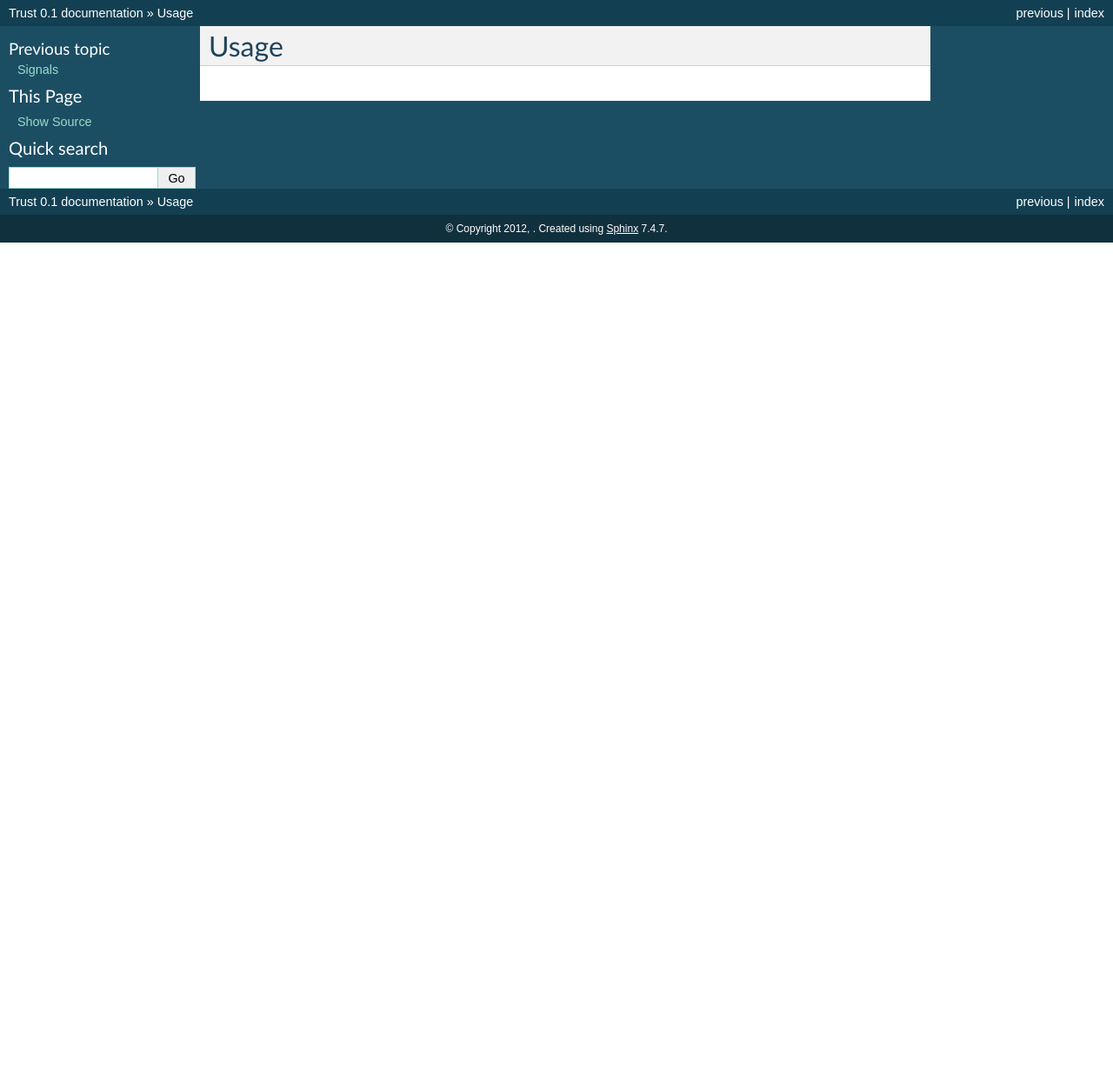
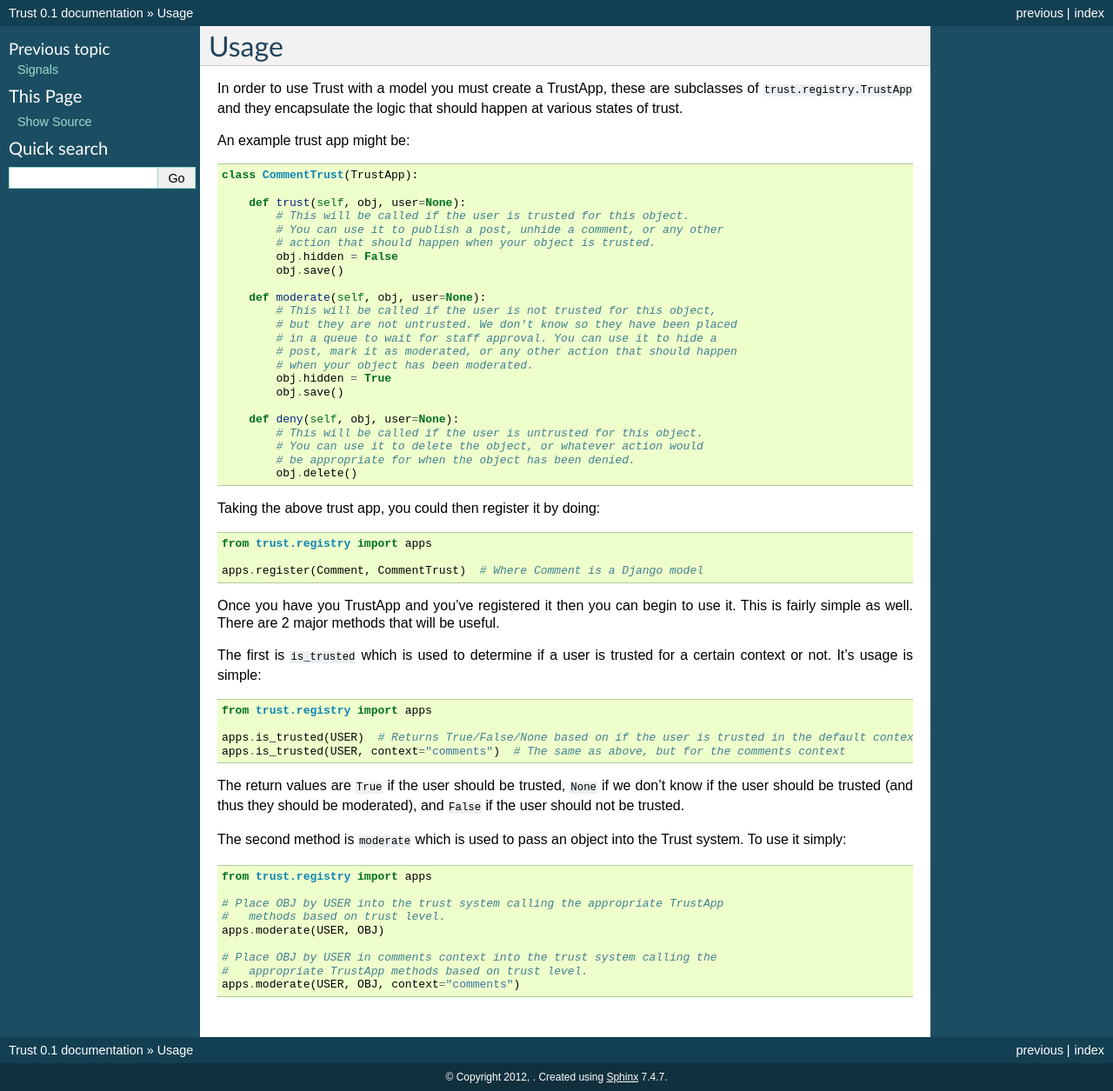
Before and after one commit to eldarion/django-trust, a Sphinx documentation site: the page built from docs/usage.rst, in a window 1280 px wide. Shown: the whole page at 87% size. Built offline with Sphinx 7.4.7, drawn with Linux system fonts in a browser that asks for light colours; the version number is read from the project's files by our own code; before the commit the page ends 900 px from its top, so only the background shows below that.

Commit message:
Add usage for the TrustApp and is_trusted/moderate methods

```diff
--- a/docs/usage.rst
+++ b/docs/usage.rst
@@ -2,3 +2,68 @@
 
 Usage
 =====
+
+In order to use Trust with a model you must create a TrustApp, these are
+subclasses of ``trust.registry.TrustApp`` and they encapsulate the logic
+that should happen at various states of trust.
+
+An example trust app might be::
+
+    class CommentTrust(TrustApp):
+
+        def trust(self, obj, user=None):
+            # This will be called if the user is trusted for this object.
+            # You can use it to publish a post, unhide a comment, or any other
+            # action that should happen when your object is trusted.
+            obj.hidden = False
+            obj.save()
+
+        def moderate(self, obj, user=None):
+            # This will be called if the user is not trusted for this object,
+            # but they are not untrusted. We don't know so they have been placed
+            # in a queue to wait for staff approval. You can use it to hide a
+            # post, mark it as moderated, or any other action that should happen
+            # when your object has been moderated.
+            obj.hidden = True
+            obj.save()
+
+        def deny(self, obj, user=None):
+            # This will be called if the user is untrusted for this object.
+            # You can use it to delete the object, or whatever action would
+            # be appropriate for when the object has been denied.
+            obj.delete()
+
+Taking the above trust app, you could then register it by doing::
+
+    from trust.registry import apps
+
+    apps.register(Comment, CommentTrust)  # Where Comment is a Django model
+
+
+Once you have you TrustApp and you've registered it then you can begin to use it.
+This is fairly simple as well. There are 2 major methods that will be useful.
+
+The first is ``is_trusted`` which is used to determine if a user is trusted
+for a certain context or not. It's usage is simple::
+
+    from trust.registry import apps
+
+    apps.is_trusted(USER)  # Returns True/False/None based on if the user is trusted in the default context
+    apps.is_trusted(USER, context="comments")  # The same as above, but for the comments context
+
+The return values are ``True`` if the user should be trusted, ``None`` if we
+don't know if the user should be trusted (and thus they should be moderated), and
+``False`` if the user should not be trusted.
+
+The second method is ``moderate`` which is used to pass an object into the Trust
+system. To use it simply::
+
+    from trust.registry import apps
+
+    # Place OBJ by USER into the trust system calling the appropriate TrustApp
+    #   methods based on trust level.
+    apps.moderate(USER, OBJ)
+
+    # Place OBJ by USER in comments context into the trust system calling the
+    #   appropriate TrustApp methods based on trust level.
+    apps.moderate(USER, OBJ, context="comments")
```
